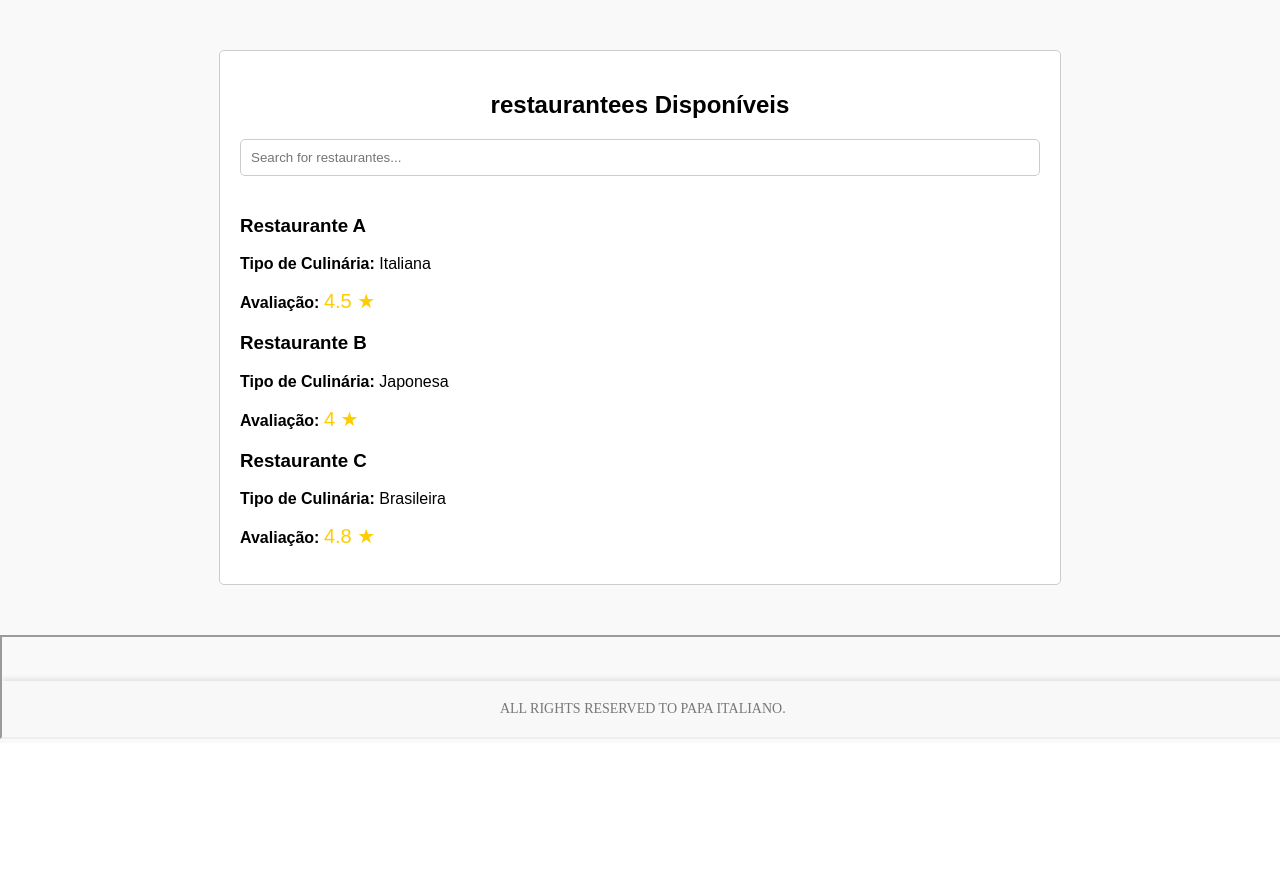
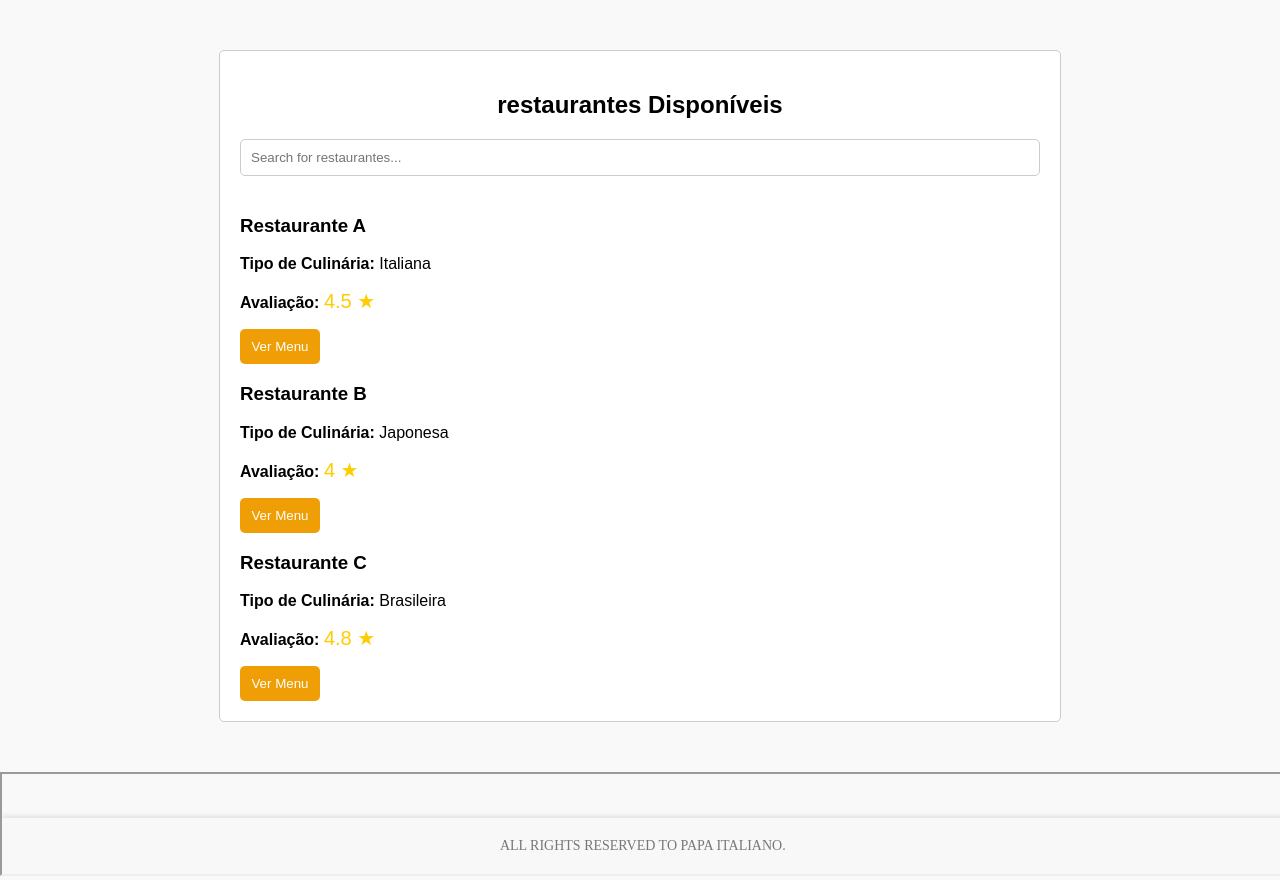
Before and after one commit to GiuliaVerse/Sem-Esperar-em-Filas, a PHP site: page /Components/Restaurantes/restaurantsPage.html in a window 1280 px wide. Shown: the part 108-988 px from the top of the page. Before the commit the page ends 847 px from the top, so only its background shows below. Run offline with PHP 8.4, Linux system fonts and the light colour scheme.

Commit message:
Feat: added ver menu button

```diff
--- a/Components/Restaurantes/Restaurants.js
+++ b/Components/Restaurantes/Restaurants.js
@@ -35,6 +35,8 @@ document.addEventListener("DOMContentLoaded", () => {
               <h3>${restaurant.restaurantName}</h3>
               <p><strong>Tipo de Culinária:</strong> ${restaurant.culinariaType}</p>
               <p><strong>Avaliação:</strong> <span class="rating">${restaurant.rating} ★</span></p>
+              <button onclick="verMenu('${restaurant.restaurantName}')">Ver Menu</button>
+
           `;
         // Adiciona o novo div ao elemento que representa a lista de restaurantes na tela
           restaurantList.appendChild(restaurantItem);
--- a/Components/Restaurantes/restaurantsPage.css
+++ b/Components/Restaurantes/restaurantsPage.css
@@ -48,3 +48,13 @@ h2 {
     color: #ffcc00;
     font-size: 20px;
 }
+
+button {
+    width: 10%;
+    padding: 10px;
+    background-color: hsl(39, 96%, 48%);
+    color: #fff;
+    border: none;
+    border-radius: 5px;
+    cursor: pointer;
+  }
--- a/Components/Restaurantes/restaurantsPage.html
+++ b/Components/Restaurantes/restaurantsPage.html
@@ -3,7 +3,7 @@
 <head>
     <meta charset="UTF-8">
     <meta name="viewport" content="width=device-width, initial-scale=1.0">
-    <title>Food Delivery - Busca de restaurantees</title>
+    <title>Food Delivery - Busca de Restaurantes</title>
     <link rel="stylesheet" href="restaurantsPage.css">
 </head>
 <body>
@@ -12,7 +12,7 @@
     </header>
 
     <div class="container">
-        <h2>restaurantees Disponíveis</h2>
+        <h2>restaurantes Disponíveis</h2>
         <input type="text" id="buscaInput" placeholder="Search for restaurantes..." onkeyup="searchrestaurantes()">
 
         <div id="restauranteList"></div>
```
